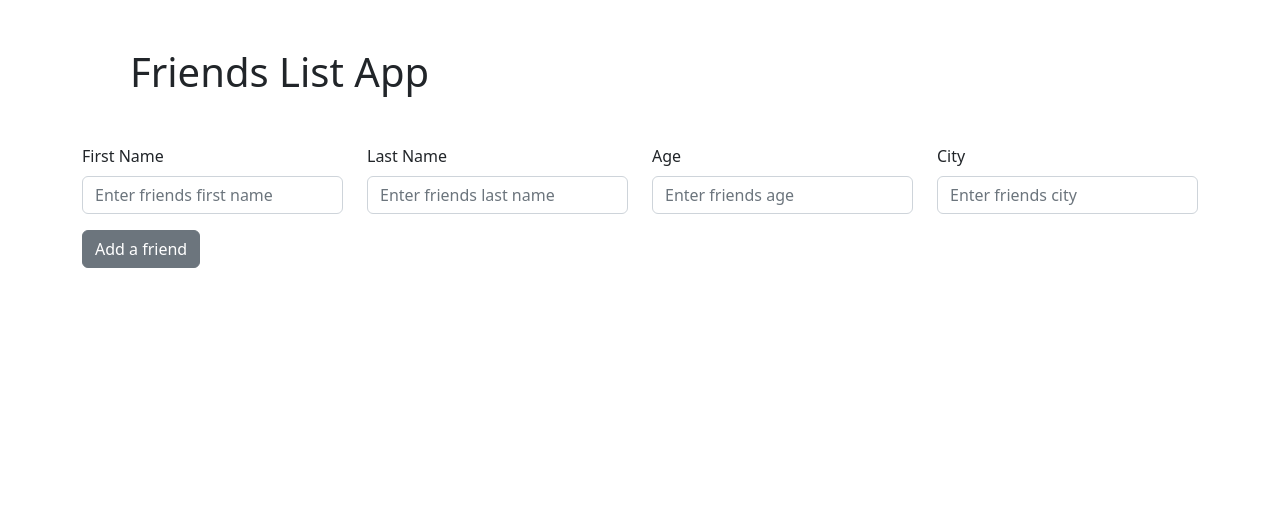
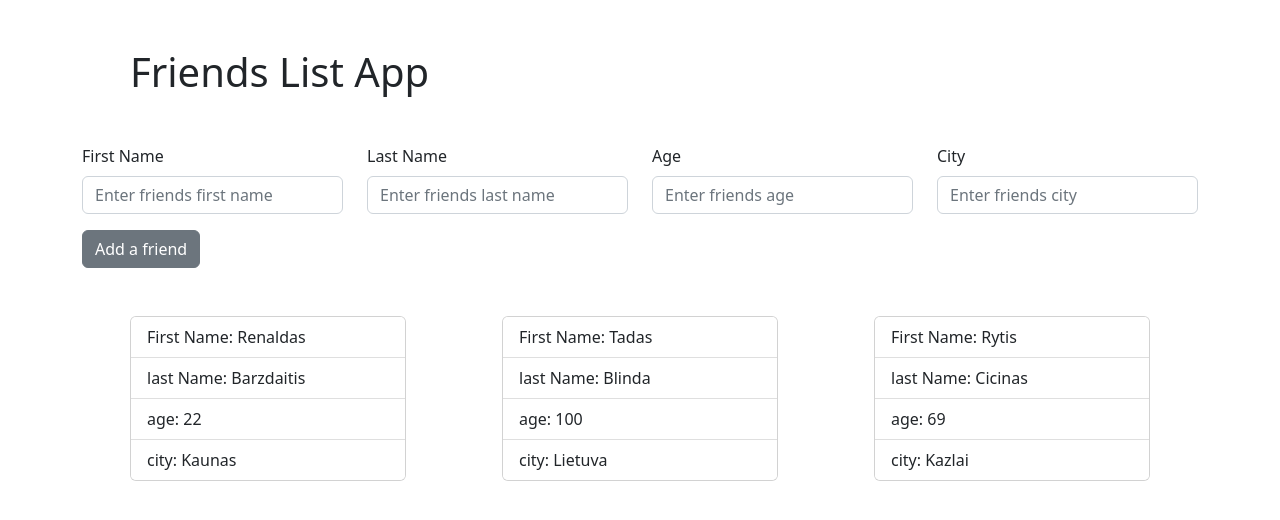
Before and after one commit to renaldas112/friends-list-app, a React (Create React App) app: page / in a window 1280 px wide. Shown: the top 520 px of the page. Built offline with nearby package versions, Linux system fonts and the light colour scheme.

Commit message:
fixed friends card to show up

```diff
--- a/src/App.js
+++ b/src/App.js
@@ -1,13 +1,16 @@
 import "./App.css";
 import { FriendForm } from "./Components/Friend-form";
 import { FriendCard } from "./Components/Friend-card";
+import { Container } from "reactstrap";
 import React from "react";
 
 function App() {
   return (
     <React.Fragment>
       <FriendForm />
-      <FriendCard />
+      <Container className="d-flex">
+        <FriendCard />
+      </Container>
     </React.Fragment>
   );
 }
--- a/src/Components/Friend-card.jsx
+++ b/src/Components/Friend-card.jsx
@@ -2,15 +2,16 @@ import React from "react";
 import { Card, ListGroup, ListGroupItem } from "reactstrap";
 
 export const friends = [
-  { firstName: "Renaldas", lastName: "Barzdaitis", age: 22, city: "Kaunas" },
-  { firstName: "Tadas", lastName: "Blinda", age: 100, city: "Lietuva" },
-  { firstName: "Rytis", lastName: "Cicinas", age: 69, city: "Kazlai" },
+  {firstName: "Renaldas", lastName: "Barzdaitis", age: 22, city: "Kaunas" },
+  {firstName: "Tadas", lastName: "Blinda", age: 100, city: "Lietuva" },
+  {firstName: "Rytis", lastName: "Cicinas", age: 69, city: "Kazlai" },
 ];
 
 export const FriendCard = (props) => {
   return (
     <>
       {friends.map((friend) => {
+        return (
           <Card
             style={{
               width: "18rem",
@@ -18,12 +19,13 @@ export const FriendCard = (props) => {
             className="m-5"
           >
             <ListGroup flush>
-            <ListGroupItem>First Name: {friends[0].firstName} </ListGroupItem>
-            <ListGroupItem>last Name: {friends[0].lastName} </ListGroupItem>
-            <ListGroupItem>age: {friends[0].age}</ListGroupItem>
-            <ListGroupItem>city: {friends[0].city}</ListGroupItem>
+              <ListGroupItem>First Name: {friend.firstName} </ListGroupItem>
+              <ListGroupItem>last Name: {friend.lastName} </ListGroupItem>
+              <ListGroupItem>age: {friend.age}</ListGroupItem>
+              <ListGroupItem>city: {friend.city}</ListGroupItem>
             </ListGroup>
-        </Card>;
+          </Card>
+        );
       })}
     </>
   );
--- a/src/Components/Friend-form.jsx
+++ b/src/Components/Friend-form.jsx
@@ -8,10 +8,7 @@ import {
   FormGroup,
   Label,
   Input,
-  Button,
-  Card,
-  ListGroup,
-  ListGroupItem,
+  Button
 } from "reactstrap";
 
 export class FriendForm extends Component {
```
Lines whose indentation alone changed are shown as unchanged.
